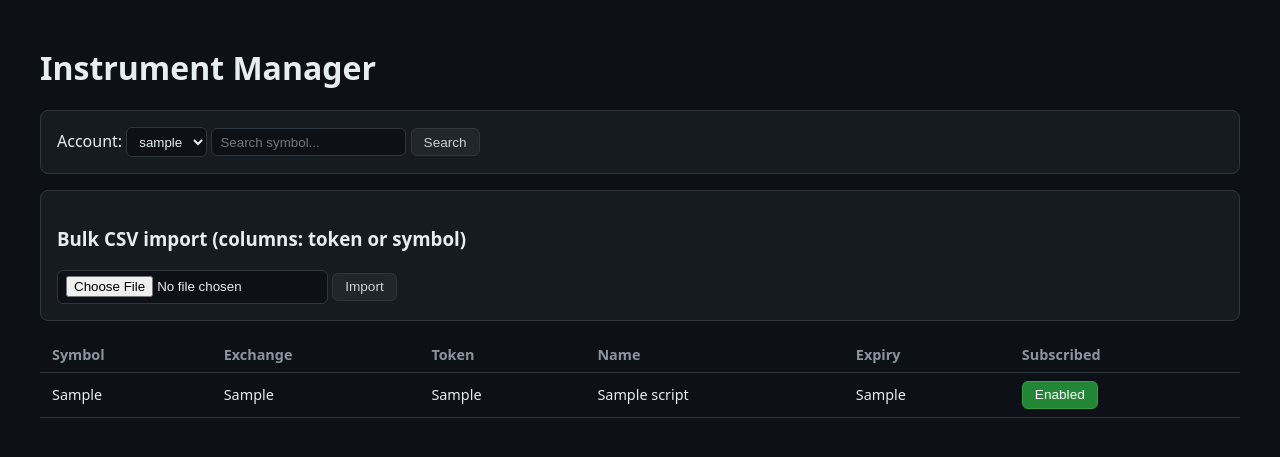
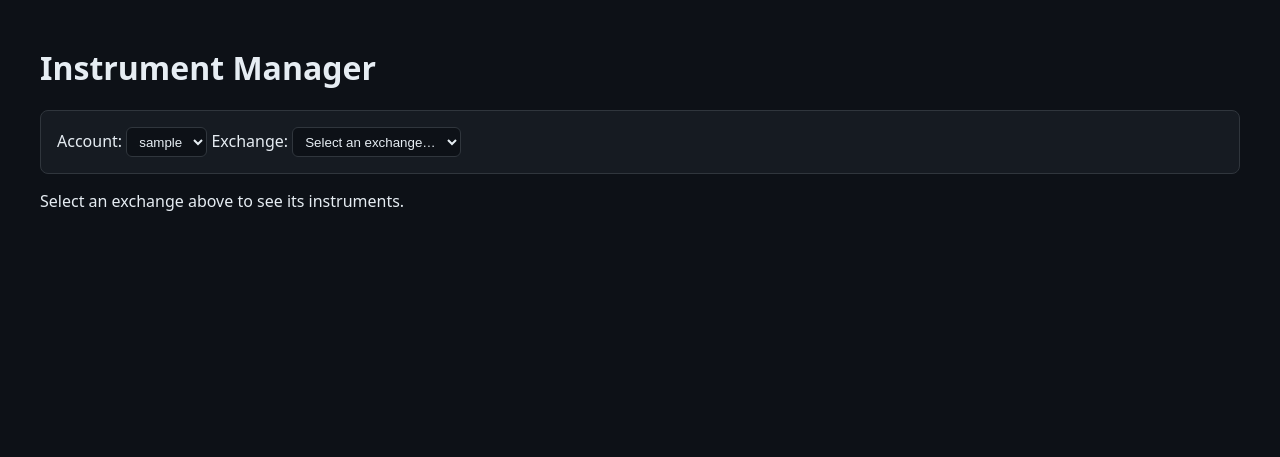
Before and after one commit to janisarmunshi/pricestream, a Django app: page /instruments/ in a window 1280 px wide. Shown: the part 53-510 px from the top of the page. Run offline with Django 5.2, Linux system fonts and the light colour scheme; a user stored in the database is signed in; tables that the repository leaves empty hold one stand-in row (values such as "Sample post"); parts of the project's set-up code (start-up, migrations or seed data) failed here and were passed over.

Commit message:
Add exchange-first token picker and expired-script auto-cleanup
Instrument Manager previously had no exchange filter at all -- picking
from every instrument across every exchange in one unfiltered list is
unusable at real symbol-master scale. Added an exchange dropdown that
must be selected before the symbol list (and CSV import context) appears,
matching the pattern already proven in Yantra's strategy setup screens
(BrokerAccount.getScriptByExchange() / the getSymbols() endpoint at
trading/urls.py lines 22-24).

Also ported the expired-script cleanup Yantra runs both before and after
its daily symbol sync (MasterDataManager.syncSymbols() /
fillScriptsExpiryDate in trading/tasks.py): delete_expired_scripts() now
runs on both sides of sync_all_exchanges(), and is exposed as its own
hourly beat task (sync_expired_scripts) separate from the full daily
symbol-master download, so a Subscription pointing at an already-expired
contract doesn't linger between full syncs.

```diff
--- a/pricestream/apps/instruments/views.py
+++ b/pricestream/apps/instruments/views.py
@@ -14,17 +14,26 @@ from apps.streaming.models import Subscription
 
 @login_required
 def instrument_manager(request):
-    """Search/select per account, bulk CSV import, activate/deactivate. CSV import
-    is a bulk-create over the same Subscription model, not a separate path.
+    """Exchange-first token picker, matching Yantra's strategy-setup screens
+    (BrokerAccount.getScriptByExchange() there / getSymbols() endpoint): pick an
+    exchange first, then the symbol list narrows to just that exchange — an
+    unfiltered symbol list across every exchange is enormous and unusable. Search
+    within the chosen exchange, bulk CSV import, activate/deactivate. CSV import is
+    a bulk-create over the same Subscription model, not a separate path.
     """
     accounts = BrokerAccount.objects.filter(owner=request.user)
     account_id = request.GET.get('account_id') or (accounts.first().id if accounts else None)
+    exch_seg = request.GET.get('exch_seg', '')
     search = request.GET.get('q', '')
 
-    scripts = Script.objects.all()
-    if search:
-        scripts = scripts.filter(symbol__icontains=search)
-    scripts = scripts[:100]
+    exchanges = Script.objects.order_by('exch_seg').values_list('exch_seg', flat=True).distinct()
+
+    scripts = Script.objects.none()
+    if exch_seg:
+        scripts = Script.objects.filter(exch_seg=exch_seg)
+        if search:
+            scripts = scripts.filter(symbol__icontains=search)
+        scripts = scripts.order_by('symbol')[:200]
 
     subscribed_tokens = set()
     if account_id:
@@ -36,6 +45,8 @@ def instrument_manager(request):
     return render(request, 'pricestream/instrument_manager.html', {
         'accounts': accounts,
         'account_id': int(account_id) if account_id else None,
+        'exchanges': exchanges,
+        'exch_seg': exch_seg,
         'scripts': scripts,
         'search': search,
         'subscribed_tokens': subscribed_tokens,
@@ -53,7 +64,8 @@ def toggle_subscription(request, account_id, script_id):
         sub.is_enabled = not sub.is_enabled
         sub.save(update_fields=['is_enabled'])
 
-    return redirect(f"{reverse('instrument_manager')}?account_id={account_id}")
+    exch_seg = request.POST.get('exch_seg', '')
+    return redirect(f"{reverse('instrument_manager')}?account_id={account_id}&exch_seg={exch_seg}")
 
 
 @login_required
@@ -63,10 +75,11 @@ def bulk_import(request, account_id):
     same Subscription model the single-toggle path uses.
     """
     account = get_object_or_404(BrokerAccount, id=account_id, owner=request.user)
+    exch_seg = request.POST.get('exch_seg', '')
     csv_file = request.FILES.get('csv_file')
     if not csv_file:
         messages.error(request, 'No file uploaded.')
-        return redirect(f"{reverse('instrument_manager')}?account_id={account_id}")
+        return redirect(f"{reverse('instrument_manager')}?account_id={account_id}&exch_seg={exch_seg}")
 
     reader = csv.DictReader(io.TextIOWrapper(csv_file.file, encoding='utf-8'))
     created_count = 0
@@ -90,4 +103,4 @@ def bulk_import(request, account_id):
     if missing:
         messages.warning(request, f"Not found: {', '.join(missing[:20])}")
 
-    return redirect(f"{reverse('instrument_manager')}?account_id={account_id}")
+    return redirect(f"{reverse('instrument_manager')}?account_id={account_id}&exch_seg={exch_seg}")
--- a/pricestream/config/celery.py
+++ b/pricestream/config/celery.py
@@ -26,6 +26,10 @@ app.conf.beat_schedule = {
         'task': 'apps.instruments.tasks.sync_script_master',
         'schedule': crontab(hour=6, minute=0),
     },
+    'hourly-expired-script-cleanup': {
+        'task': 'apps.instruments.tasks.sync_expired_scripts',
+        'schedule': crontab(minute=0),
+    },
 }
 
 
--- a/pricestream/templates/pricestream/instrument_manager.html
+++ b/pricestream/templates/pricestream/instrument_manager.html
@@ -16,15 +16,28 @@
                 {% endfor %}
             </select>
         </label>
+        <label>Exchange:
+            <select name="exch_seg" onchange="this.form.submit()">
+                <option value="">Select an exchange…</option>
+                {% for exch in exchanges %}
+                <option value="{{ exch }}" {% if exch == exch_seg %}selected{% endif %}>{{ exch }}</option>
+                {% endfor %}
+            </select>
+        </label>
+        {% if exch_seg %}
         <input type="text" name="q" placeholder="Search symbol..." value="{{ search }}">
         <button class="btn" type="submit">Search</button>
+        {% endif %}
+        <input type="hidden" name="account_id" value="{{ account_id }}">
     </form>
 </div>
 
+{% if exch_seg %}
 <div class="card">
-    <h3>Bulk CSV import (columns: token or symbol)</h3>
+    <h3>Bulk CSV import for {{ exch_seg }} (columns: token or symbol)</h3>
     <form method="post" enctype="multipart/form-data" action="{% url 'bulk_import' account_id %}">
         {% csrf_token %}
+        <input type="hidden" name="exch_seg" value="{{ exch_seg }}">
         <input type="file" name="csv_file" accept=".csv">
         <button class="btn" type="submit">Import</button>
     </form>
@@ -32,19 +45,19 @@
 
 <table>
     <thead>
-        <tr><th>Symbol</th><th>Exchange</th><th>Token</th><th>Name</th><th>Expiry</th><th>Subscribed</th></tr>
+        <tr><th>Symbol</th><th>Token</th><th>Name</th><th>Expiry</th><th>Subscribed</th></tr>
     </thead>
     <tbody>
         {% for script in scripts %}
         <tr>
             <td>{{ script.symbol }}</td>
-            <td>{{ script.exch_seg }}</td>
             <td>{{ script.token }}</td>
             <td>{{ script.name }}</td>
             <td>{{ script.expiry|default:"—" }}</td>
             <td>
                 <form method="post" action="{% url 'toggle_subscription' account_id script.id %}">
                     {% csrf_token %}
+                    <input type="hidden" name="exch_seg" value="{{ exch_seg }}">
                     {% if script.token in subscribed_tokens %}
                     <button class="btn btn-primary" type="submit">Enabled</button>
                     {% else %}
@@ -54,9 +67,12 @@
             </td>
         </tr>
         {% empty %}
-        <tr><td colspan="6">No instruments found. Run the daily script sync first.</td></tr>
+        <tr><td colspan="5">No instruments found for {{ exch_seg }}. Run the daily script sync first.</td></tr>
         {% endfor %}
     </tbody>
 </table>
+{% else %}
+<p>Select an exchange above to see its instruments.</p>
+{% endif %}
 {% endif %}
 {% endblock %}
```
Also changed, not shown: pricestream/apps/instruments/services.py (+16 -0 lines), pricestream/apps/instruments/tasks.py (+10 -1 lines).
